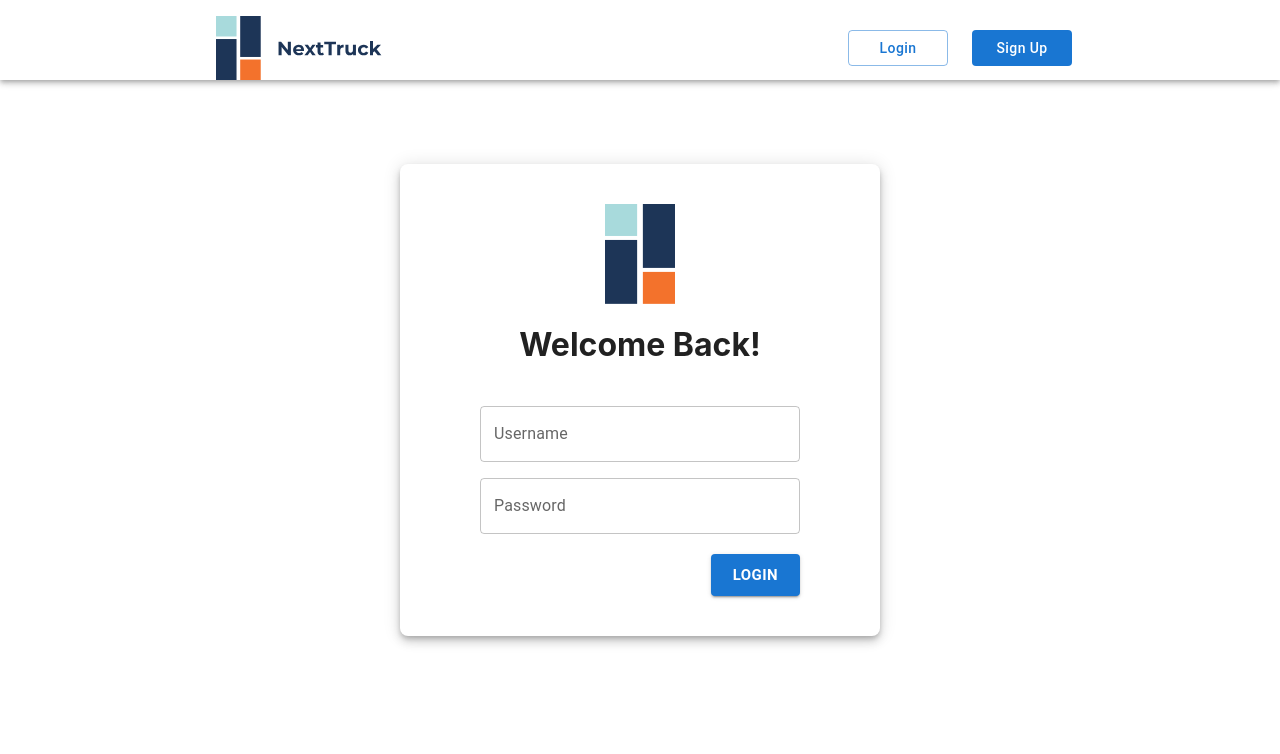
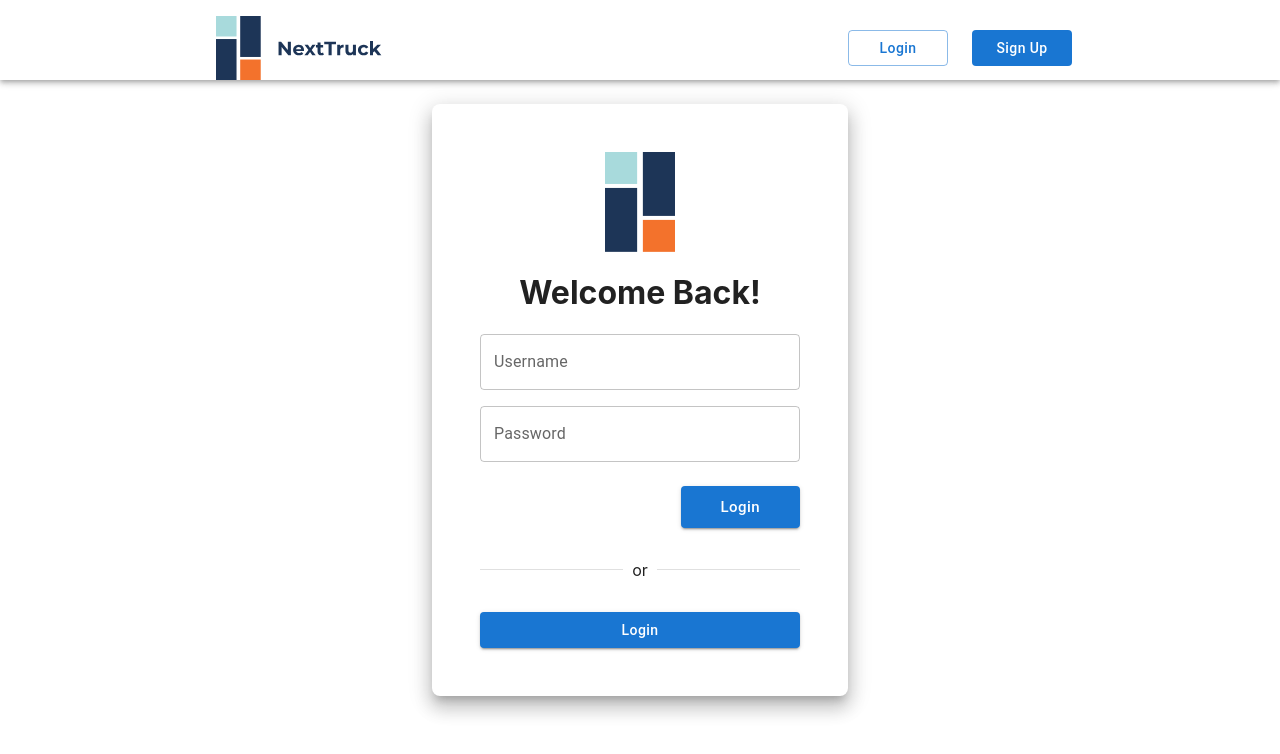
Before and after one commit to mgiang2015/PsaCodesprint, a React (Create React App) app in the folder client/: page /login in a window 1280 px wide. Shown: the top 754 px of the page. Built offline with nearby package versions, Linux system fonts and the light colour scheme.

Commit message:
abstract out util functions

```diff
--- a/client/src/App.js
+++ b/client/src/App.js
@@ -3,7 +3,7 @@ import LandingPage from "./Pages/LandingPage";
 import { Redirect, Route, Switch } from 'react-router-dom';
 import LoginPage from "./UserAuth/LoginPage";
 import SignupPage from "./UserAuth/SignupPage";
-import Logo from "./Components/Logo";
+import NavBar from "./Components/NavBar";
 import OperatorDashboard from "./Operator/OperatorDashboard";
 import CfsDashboard from "./Cfs/CfsDashboard";
 import OperatorForm from "./Operator/OperatorForm"
@@ -12,7 +12,7 @@ import OperatorTruckForm from "./Operator/OperatorTruckForm"
 function App() {
   return (
     <div>
-        <Logo />
+        <NavBar />
         <Switch>
             <Route exact path="/">
                 <LandingPage />
--- a/client/src/Components/Logo.js
+++ b/client/src/Components/NavBar.js
@@ -2,7 +2,7 @@ import { Box, Toolbar, AppBar, Button, IconButton } from '@mui/material';
 import { Container } from '@mui/material';
 import logo from '../assets/logoWithText.svg';
 
-function Logo() {
+function NavBar() {
 	return (
         <AppBar position="static" style={{ background: '#FFF', height: "10vh" }}>
             <Container maxWidth="xxl">
@@ -26,4 +26,4 @@ function Logo() {
 	)
 }
 
-export default Logo;
+export default NavBar;
--- a/client/src/UserAuth/LoginPage.js
+++ b/client/src/UserAuth/LoginPage.js
@@ -1,8 +1,8 @@
 import React from "react";
 import { useForm } from "react-hook-form";
-import { Paper, TextField, Button, Container, Box } from '@mui/material';
+import { Paper, TextField, Button, Container, Box, Divider } from '@mui/material';
 import { Logo } from "../assets/exportLogo";
-
+import { PaddingY } from "../Utils/Padding";
 export default function LoginPage() {
 	const { register, handleSubmit } = useForm();
 	const onSubmit = function(data) {
@@ -13,26 +13,30 @@ export default function LoginPage() {
 	return (
         <Container sx={{height: "80vh", width: "100%", alignItems:"center", justifyContent: "center", display: "flex"}}>
             <form onSubmit={handleSubmit(onSubmit)}>
-                <Paper elevation={6}
+                <Paper elevation={12}
                     sx={{ display: 'flex',
                         flexDirection: 'column',
                         alignItems: 'center',
-                        px: 10,
-                        py: 5,
+                        px: 6,
+                        py: 6,
                         borderRadius: 2
                     }}>
-
                     <Logo height={100}/>
                     <h1>Welcome Back!</h1>
-                    <br/>
                     <Box sx={{flexDirection: 'column',display: 'flex', gap: 2, width: "40vh"}}>
                         <TextField label="Username" variant="outlined" {...register("Username")} />
                         <TextField label="Password" variant="outlined" type="password" {...register("Password")} />
                     </Box>
-                    <br />
+                    <PaddingY padding={1.5} />
                     <Box sx={{display: 'flex', justifyContent: 'flex-end', width: "100%"}}>
-                        <Button size="large" variant="contained" sx={{display: 'flex', fontWeight: 600}}>Login</Button>
+                        <Button size="large" variant="contained" sx={{display: 'flex', px: 5, textTransform: 'none'}}>Login</Button>
                     </Box>
+                    <PaddingY padding={2} />
+
+                    <Divider style={{width:'100%'}}>or</Divider>
+
+                    <PaddingY padding={2} />
+                    <Button variant="contained" sx={{display: 'flex', px: 5, textTransform: 'none', width: '100%'}}>Login</Button>
                 </Paper>
             </form>
         </Container>
--- /dev/null
+++ b/client/src/Utils/Padding.js
@@ -0,0 +1,13 @@
+import { Box } from "@mui/material";
+
+export function PaddingY({ padding }) {
+    return(
+        <Box sx={{py: padding}}/>
+    )
+}
+
+export function PaddingX({ padding }) {
+    return(
+        <Box sx={{px: padding}}/>
+    )
+}
```
